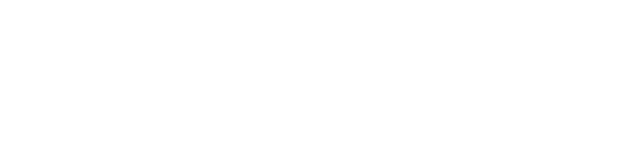
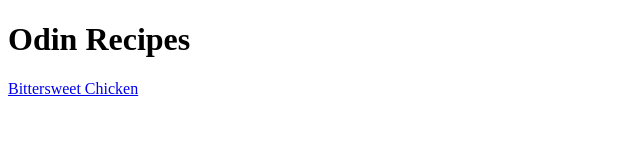
Before and after one commit to faanarabe-crypto/odin-recipes, a plain HTML site: page index.html in a window 1280 px wide. Shown: the whole page, without its empty margins (0-640 px from the left). Drawn offline with Linux system fonts and the light colour scheme.

Commit message:
Add bittersweet chicken link
This is the link to access the first recipe on the list

```diff
--- a/index.html
+++ b/index.html
@@ -2,10 +2,11 @@
 <html lang="en">
     <head>
         <meta charset="UTF-8">
-        <title>My Favorite Recipes</title>
+        <title>Odin Recipes</title>
     </head>
 
     <body>
-
+        <h1>Odin Recipes</h1>
+        <a href="./recipes/bittersweet_chicken.html">Bittersweet Chicken</a>
     </body>
 </html>
```
